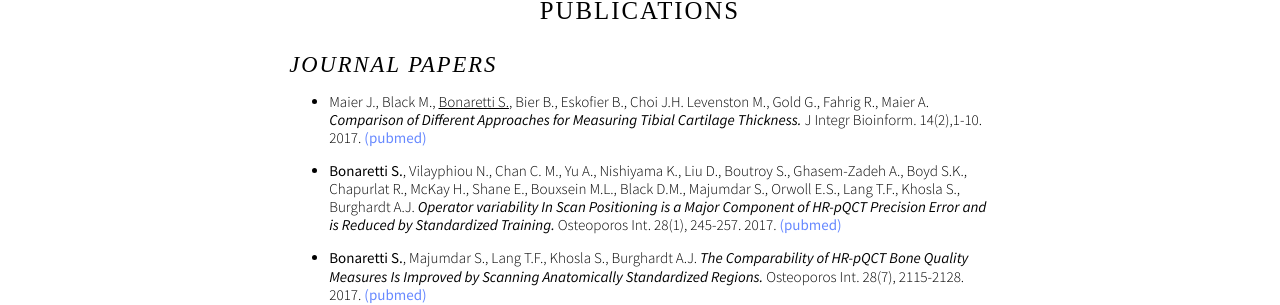
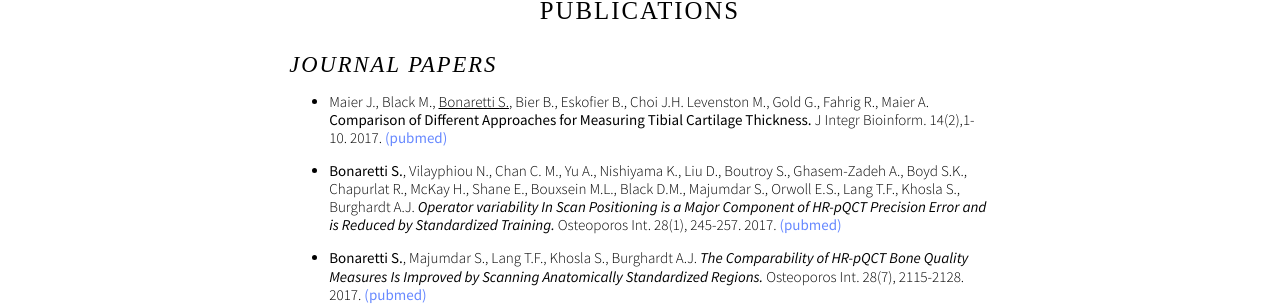
Before and after one commit to sbonaretti/sbonaretti.github.io, a Jekyll site: the page built from Publications.md, in a window 1280 px wide. Shown: the part 165-470 px from the top of the page. Built offline with Jekyll 4.4.1, drawn with Linux system fonts in a browser that asks for light colours; some web fonts are replaced.

```diff
--- a/Publications.md
+++ b/Publications.md
@@ -5,7 +5,7 @@ title: "Publications"
 
 # *Journal Papers*
 
-* Maier J., Black M., <ins>Bonaretti S.</ins>, Bier B., Eskofier B., Choi J.H. Levenston M., Gold G., Fahrig R., Maier A. **_Comparison of Different Approaches for Measuring Tibial Cartilage Thickness._** J Integr Bioinform. 14(2),1-10. 2017. [(pubmed)](https://www.ncbi.nlm.nih.gov/pubmed/28753537){:target="_blank"}
+* Maier J., Black M., <ins>Bonaretti S.</ins>, Bier B., Eskofier B., Choi J.H. Levenston M., Gold G., Fahrig R., Maier A. **Comparison of Different Approaches for Measuring Tibial Cartilage Thickness.** J Integr Bioinform. 14(2),1-10. 2017. [(pubmed)](https://www.ncbi.nlm.nih.gov/pubmed/28753537){:target="_blank"}
 
 * **Bonaretti S.**, Vilayphiou N., Chan C. M., Yu A.,  Nishiyama K., Liu D., Boutroy S., Ghasem-Zadeh A., Boyd S.K., Chapurlat R., McKay H., Shane E., Bouxsein M.L., Black D.M., Majumdar S., Orwoll E.S., Lang T.F., Khosla S., Burghardt A.J. **_Operator variability In Scan Positioning is a Major Component of HR-pQCT Precision Error and is Reduced by Standardized Training._** Osteoporos Int. 28(1), 245-257. 2017. [(pubmed)](https://www.ncbi.nlm.nih.gov/pubmed/27475931){:target="_blank"}
 
```
